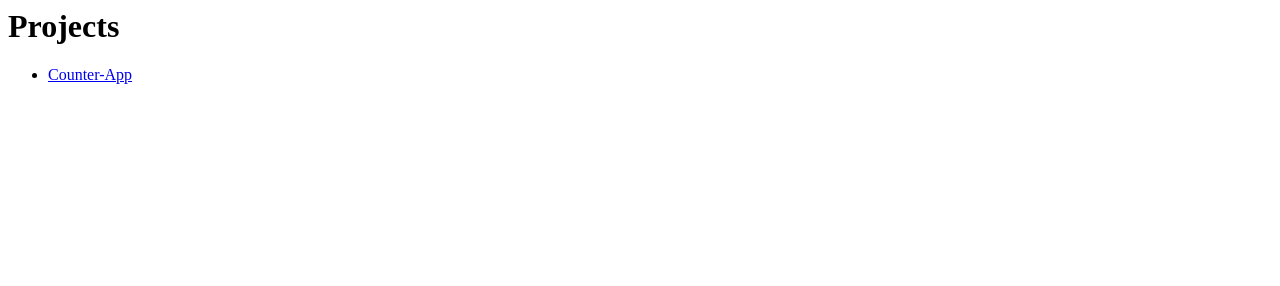
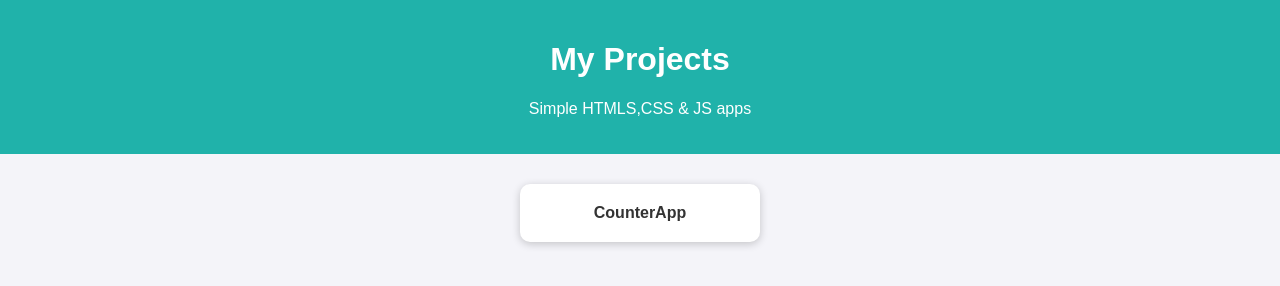
Before and after one commit to mah-c/Personal-Projects, a plain HTML site: page index.html in a window 1280 px wide. Drawn offline with Linux system fonts and the light colour scheme.

Commit message:
Styled portfolio homepage

```diff
--- a/index.html
+++ b/index.html
@@ -1,6 +1,57 @@
-<html>
-  <h1>Projects</h1>
-  <ul>
-    <li><a href="https://mah-c.github.io/Personal-Projects/counterApp/">Counter-App </a></li>
-  </ul>
+<!doctype html>
+<html lang="en">
+  <head>
+    <meta charset="UTF-8" />
+    <meta name="viewport" content="width=device-width, initial-scale=1.0" />
+    <title>Personal Projects</title>
+    <style>
+      body {
+        font-family: Arial, Helvetica, sans-serif;
+        margin: 0;
+        background-color: #f4f4f9;
+        text-align: center;
+      }
+      header {
+        background: lightseagreen;
+        color: white;
+        padding: 20px;
+      }
+      .container {
+        display: flex;
+        justify-content: center;
+        flex-wrap: wrap;
+        margin-top: 30px;
+        gap: 20px;
+      }
+      .card {
+        background-color: white;
+        padding: 20px;
+        width: 200px;
+        border-radius: 10px;
+        box-shadow: 0 2px 8px rgba(0, 0, 0, 0.2);
+        transition: 0.2s;
+      }
+      .card:hover {
+        transform: scale(1.05);
+      }
+      a {
+        text-decoration: none;
+        color: #333;
+        font-weight: bold;
+      }
+    </style>
+  </head>
+  <body>
+    <header>
+      <h1>My Projects</h1>
+      <p>Simple HTMLS,CSS & JS apps</p>
+    </header>
+    <div class="container">
+      <div class="card">
+        <a href="https://mah-c.github.io/Personal-Projects/counterApp/"
+          >CounterApp</a
+        >
+      </div>
+    </div>
+  </body>
 </html>
```
